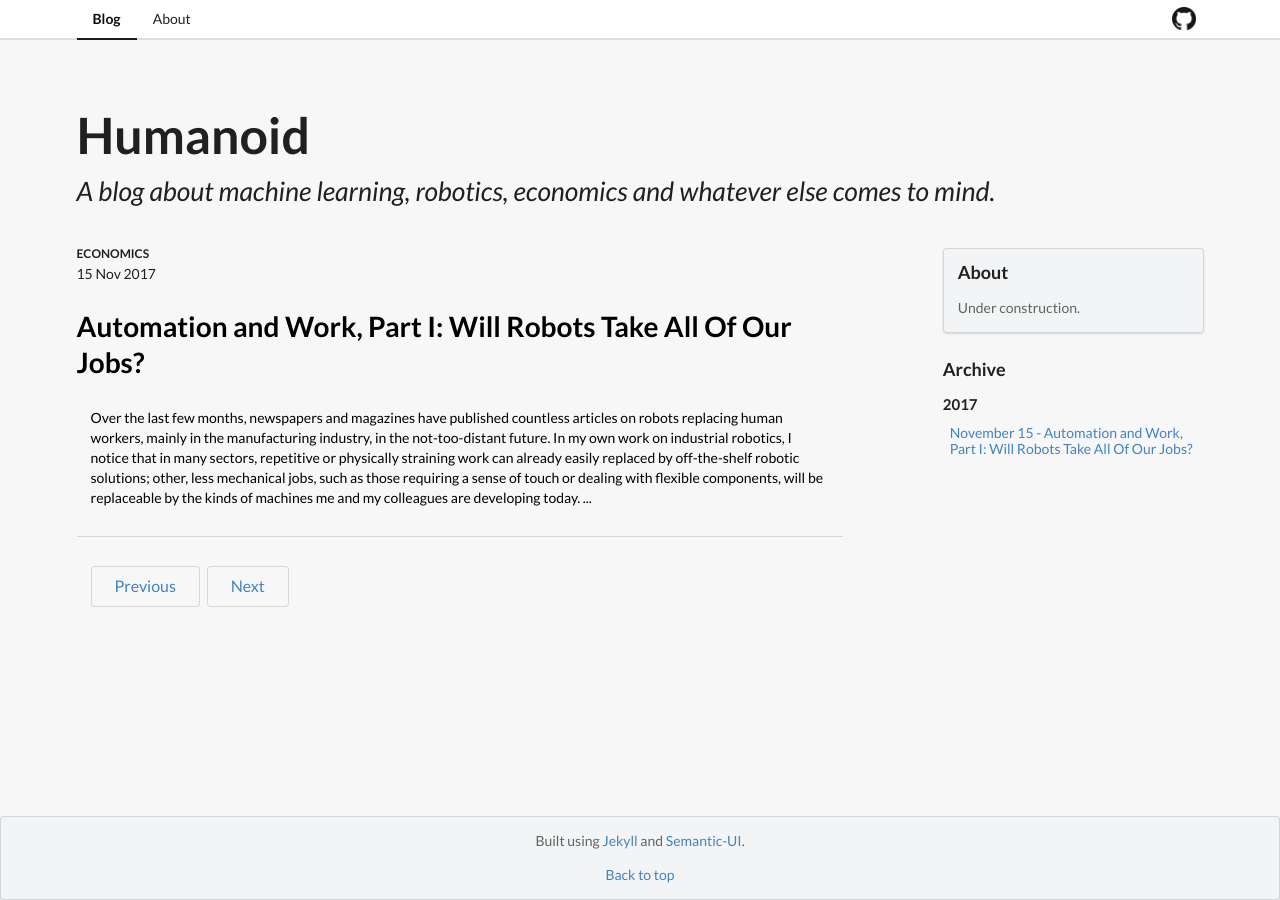
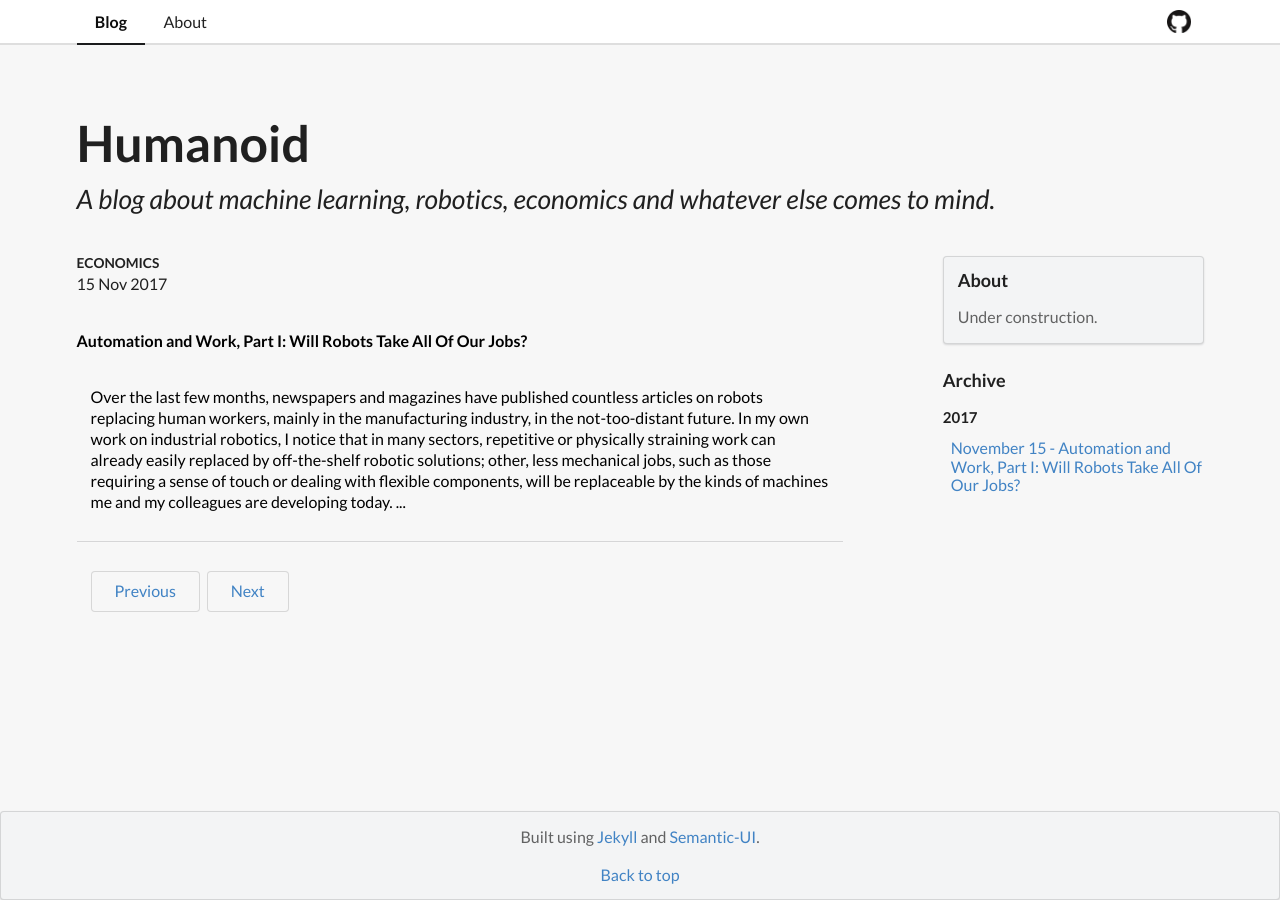
Before and after one commit to uxeig/uxeig.github.io, a Jekyll site: the page built from index.html, in a window 1280 px wide. Built offline with Jekyll 4.4.1, drawn with Linux system fonts in a browser that asks for light colours.

Commit message:
Usability improvements: Larger font size, custom highlight color

```diff
--- a/static/css/main.css
+++ b/static/css/main.css
@@ -1,5 +1,14 @@
+* {
+  font-size: 12pt;
+}
+
 body {
   background-color: #F7F7F7;
+}
+
+::selection
+{
+  background: #54d9ff;
 }
 
 .site {
```
